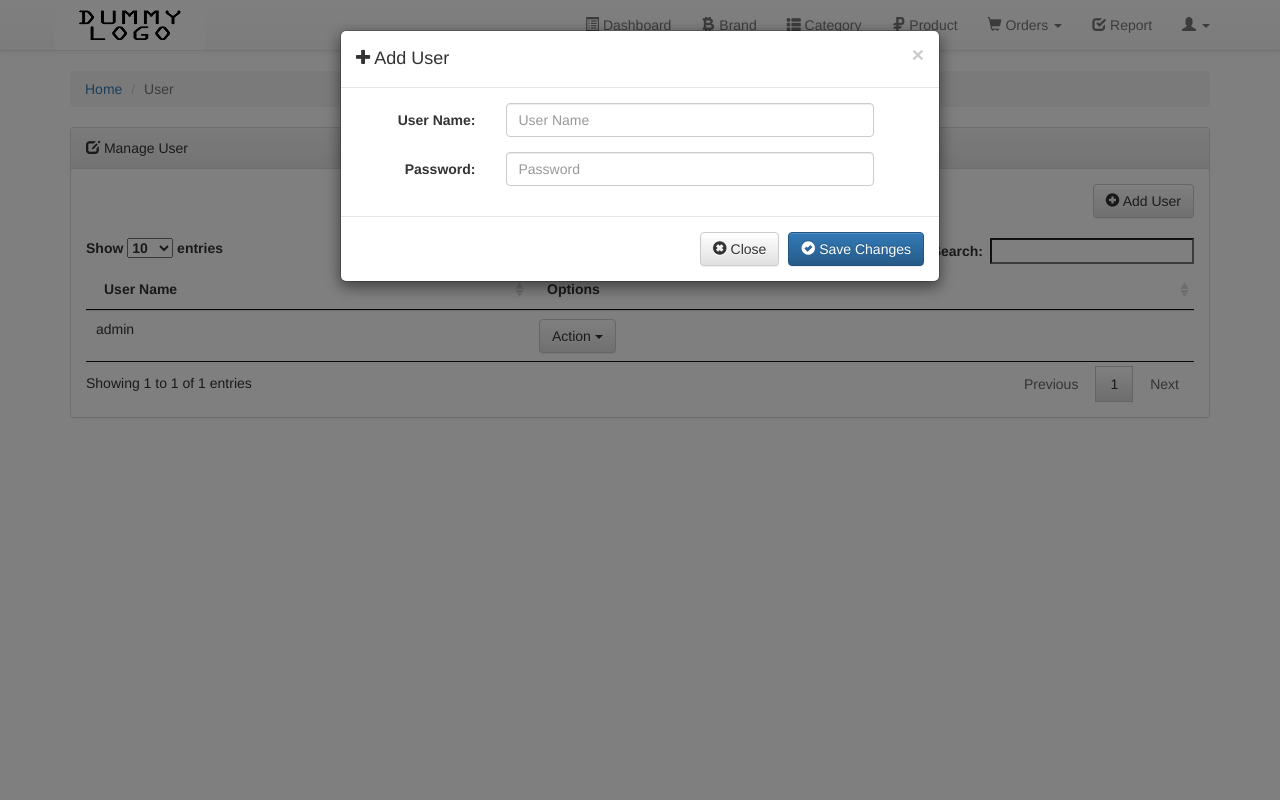
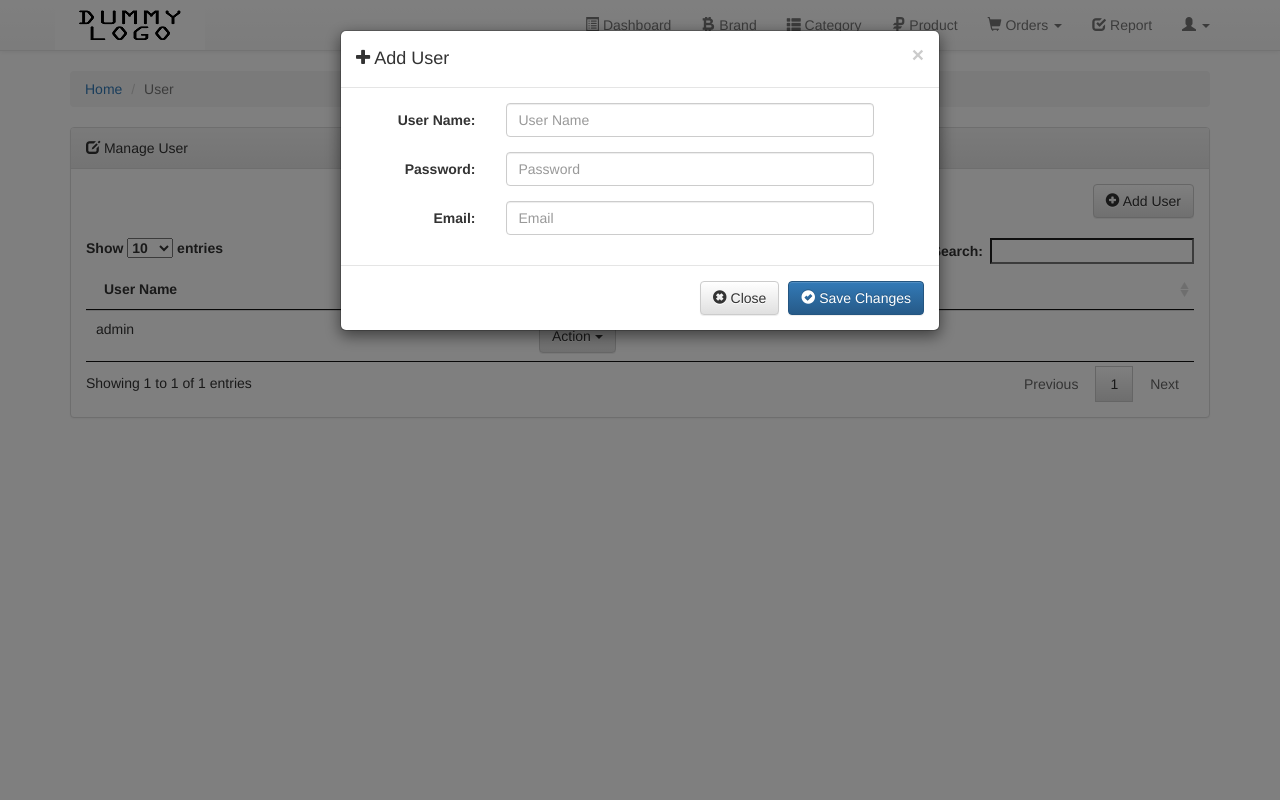
Before and after one commit to stemword/php-inventory-management-system, a PHP site: page /inventory-management-system/user.php in a window 1280 px wide, after a click on "Add User". Run offline with PHP 8.4, Linux system fonts and the light colour scheme; a user stored in the database is signed in; data comes from the database, SQL or seed files in the repository; some libraries are stand-ins or nearby versions.

Commit message:
fix user add issue

```diff
--- a/orders.php
+++ b/orders.php
@@ -87,9 +87,9 @@ if($_GET['o'] == 'add') {
 			  		<tr>
 			  			<th style="width:40%;">Product</th>
 			  			<th style="width:20%;">Rate</th>
-			  			<th style="width:20%;">Available Quantity</th>
+			  			<th style="width:10%;">Available Quantity</th>
 			  			<th style="width:15%;">Quantity</th>
-			  			<th style="width:15%;">Total</th>
+			  			<th style="width:25%;">Total</th>
 			  			<th style="width:10%;"></th>
 			  		</tr>
 			  	</thead>
--- a/php_action/createUser.php
+++ b/php_action/createUser.php
@@ -8,11 +8,11 @@ if($_POST) {
 
 	$userName 		= $_POST['userName'];
   $upassword 			= md5($_POST['upassword']);
+  $uemail 			= $_POST['uemail'];
 
 
-				$sql = "INSERT INTO users (username, password)
-				VALUES ('$userName', '$upassword')";
-
+				$sql = "INSERT INTO users (username, password,email)
+				VALUES ('$userName', '$upassword' , '$uemail')";
 				if($connect->query($sql) === TRUE) {
 					$valid['success'] = true;
 					$valid['messages'] = "Successfully Added";
--- a/php_action/fetchProduct.php
+++ b/php_action/fetchProduct.php
@@ -9,7 +9,7 @@ $sql = "SELECT product.product_id, product.product_name, product.product_image,
  		brands.brand_name, categories.categories_name FROM product
 		INNER JOIN brands ON product.brand_id = brands.brand_id
 		INNER JOIN categories ON product.categories_id = categories.categories_id
-		WHERE product.status = 1";
+		WHERE product.status = 1 AND product.quantity>0";
 
 $result = $connect->query($sql);
 
--- a/user.php
+++ b/user.php
@@ -70,6 +70,13 @@
 				    </div>
 	        </div> <!-- /form-group-->
 
+	        <div class="form-group">
+	        	<label for="uemail" class="col-sm-3 control-label">Email: </label>
+
+				    <div class="col-sm-8">
+				      <input type="email" class="form-control" id="uemail" placeholder="Email" name="uemail" autocomplete="off">
+				    </div>
+	        </div> <!-- /form-group-->
 
 	      </div> <!-- /modal-body -->
 
```
